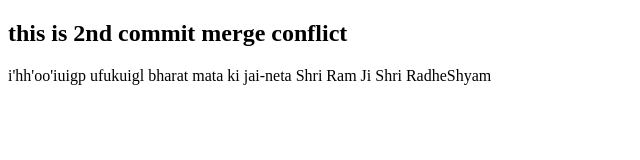
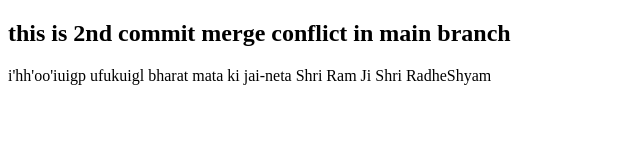
Before and after one commit to Harshit-Webworld1515/delta-demo, a plain HTML site: page Index.html in a window 1280 px wide. Shown: the whole page, without its empty margins (0-640 px from the left). Drawn offline with Linux system fonts and the light colour scheme.

Commit message:
learn the process of merging

```diff
--- a/Index.html
+++ b/Index.html
@@ -6,7 +6,7 @@
     <title>Waise Hi</title>
 </head>
 <body>
-    <h2>this is 2nd commit merge conflict</h2>
+    <h2>this is 2nd commit merge conflict in main branch</h2>
     <p>
         i'hh'oo'iuigp
         ufukuigl bharat mata ki jai-neta
```
